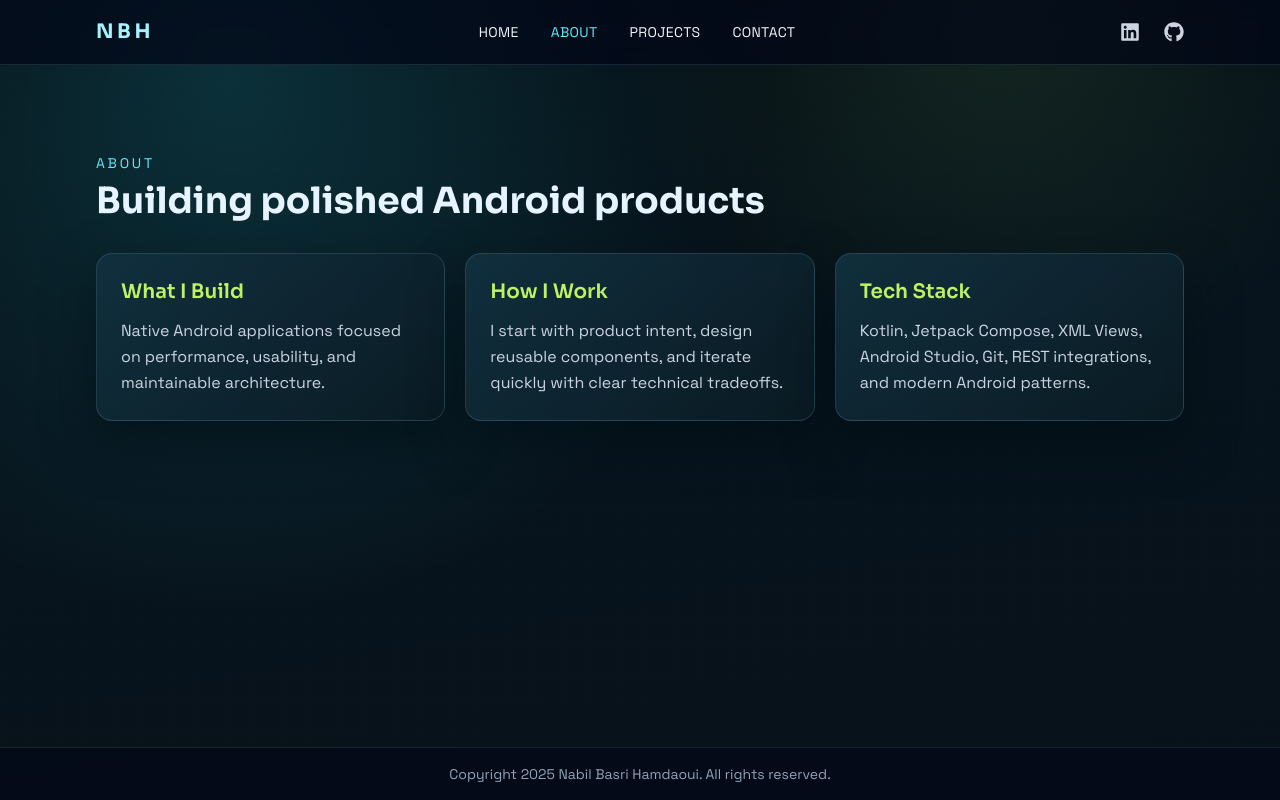
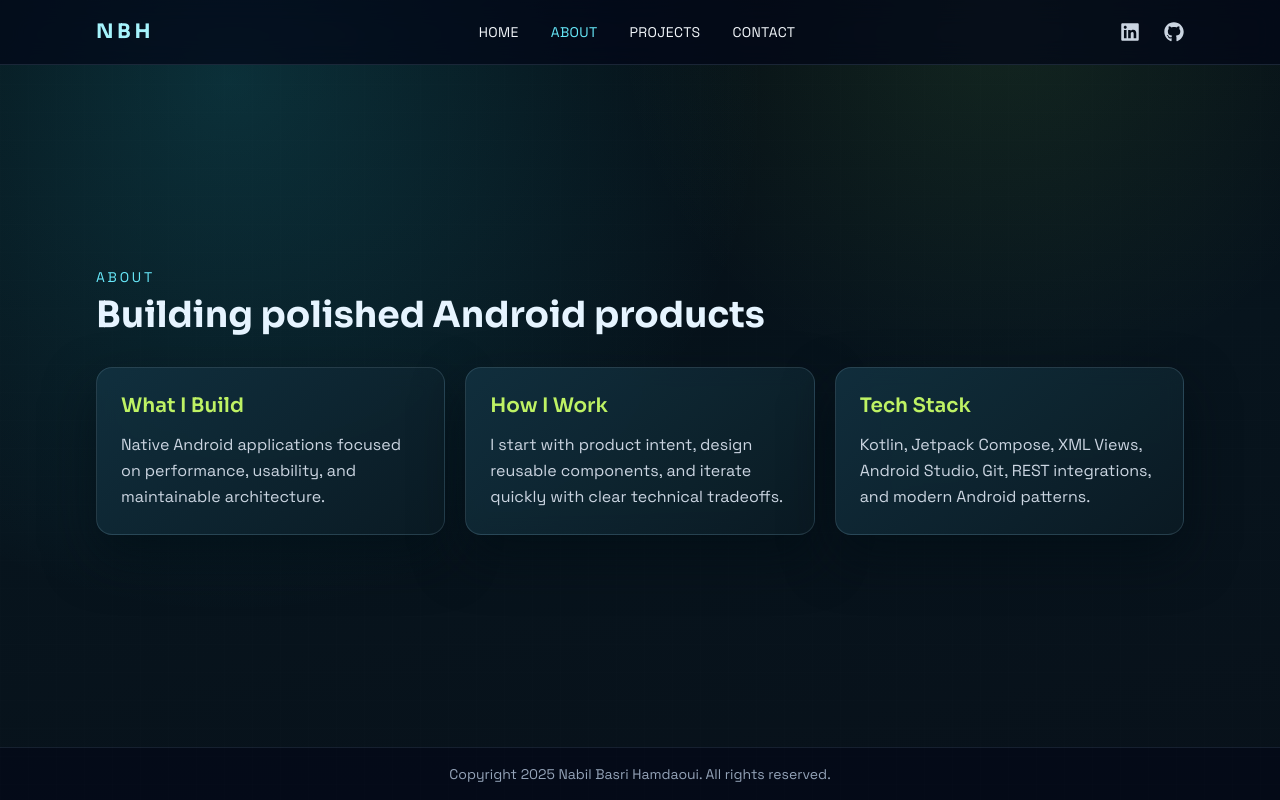
Before and after one commit to NabilBasriH/Portfolio, a React (Vite) app: page /Portfolio/about in a window 1280 px wide. Built offline with nearby package versions, Linux system fonts and the light colour scheme.

Commit message:
Fix section spacing and overscroll behavior

```diff
--- a/src/App.jsx
+++ b/src/App.jsx
@@ -12,7 +12,7 @@ function App() {
       <div className="min-h-screen flex flex-col overflow-x-hidden relative">
         <div className="absolute inset-0 grid-noise pointer-events-none" />
         <Navbar />
-        <main className="flex flex-1 flex-col pt-8 pb-12">
+        <main className="flex flex-1 flex-col">
           <Routes>
             <Route path="/" element={<Home />} />
             <Route path="/about" element={<About />} />
--- a/src/index.css
+++ b/src/index.css
@@ -25,10 +25,17 @@ html, body, #root {
   min-height: 100%;
 }
 
+html {
+  background-color: #040a10;
+  overscroll-behavior-y: none;
+}
+
 body {
   margin: 0;
   color: var(--text);
   font-family: 'Space Grotesk', sans-serif;
+  overflow-x: hidden;
+  background-color: #040a10;
   background:
     radial-gradient(circle at 18% 10%, rgba(41, 211, 230, 0.18), transparent 42%),
     radial-gradient(circle at 78% 2%, rgba(139, 245, 123, 0.1), transparent 30%),
@@ -45,6 +52,11 @@ a {
 
 .section-shell {
   @apply w-full max-w-6xl mx-auto px-4 sm:px-6 lg:px-8;
+}
+
+.page-section {
+  @apply w-full py-10 sm:py-14 flex items-center;
+  min-height: calc(100svh - 8rem);
 }
 
 .glass-panel {
--- a/src/pages/About.jsx
+++ b/src/pages/About.jsx
@@ -17,7 +17,7 @@ const items = [
 
 export default function About() {
   return (
-    <section className="w-full py-10 sm:py-14">
+    <section className="page-section">
       <div className="section-shell">
         <motion.div
           initial={{ opacity: 0, y: 24 }}
--- a/src/pages/Home.jsx
+++ b/src/pages/Home.jsx
@@ -9,7 +9,7 @@ const fadeUp = {
 
 export default function Home() {
   return (
-    <section className="w-full py-10 sm:py-14">
+    <section className="page-section">
       <div className="section-shell">
         <div className="grid grid-cols-1 lg:grid-cols-2 gap-8 lg:gap-12 items-center">
           <motion.div {...fadeUp}>
--- a/src/pages/Projects.jsx
+++ b/src/pages/Projects.jsx
@@ -28,7 +28,7 @@ const projects = [
 
 export default function Projects() {
   return (
-    <section className="w-full py-10 sm:py-14">
+    <section className="page-section">
       <div className="section-shell">
         <motion.div
           initial={{ opacity: 0, y: 24 }}
```
Also changed, not shown: 4 other files (tests, documents, lock files or other folders).
